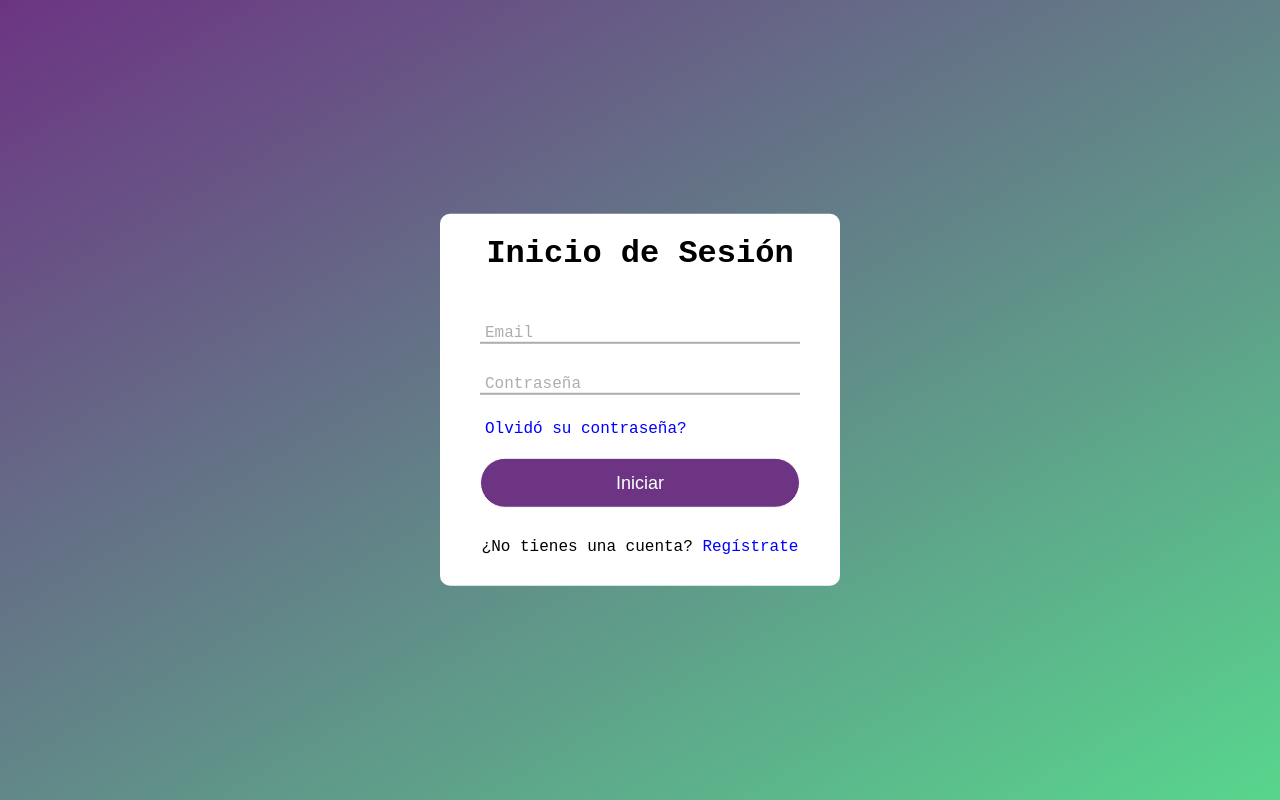
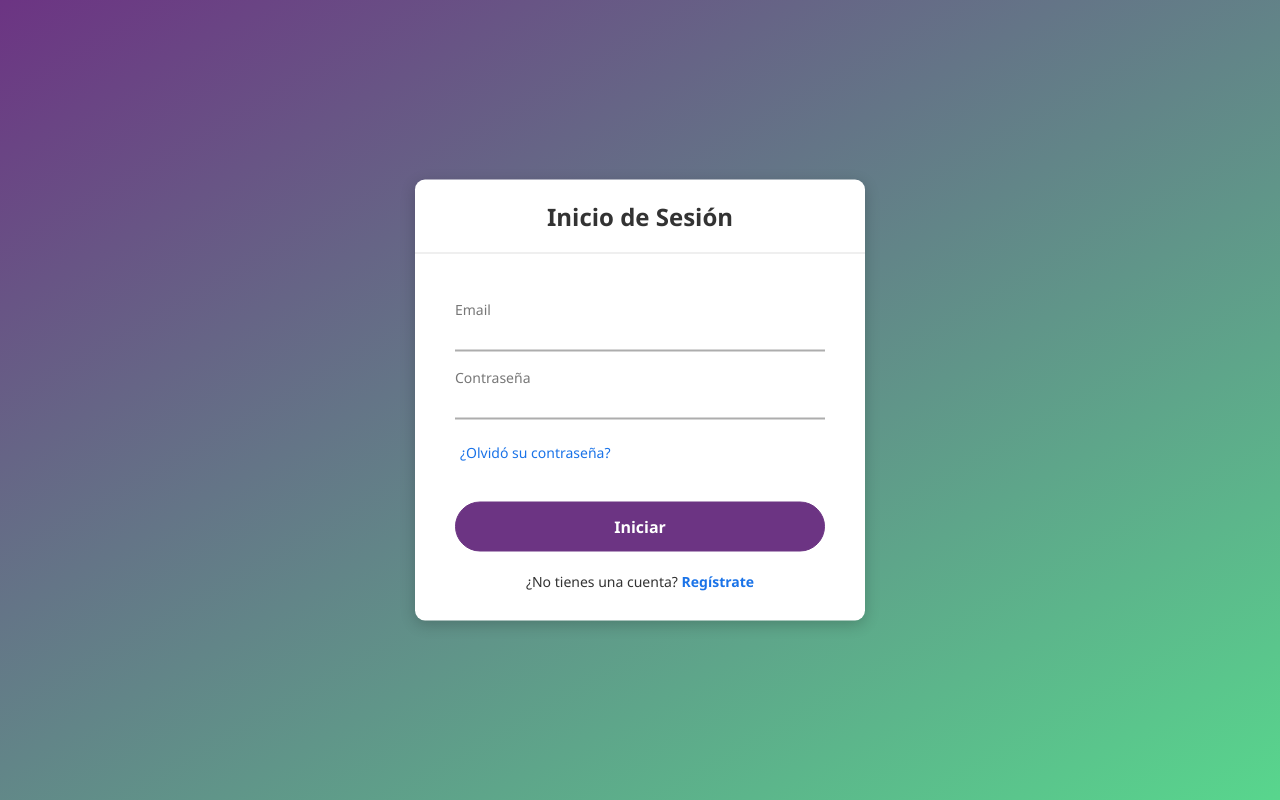
Before and after one commit to juandyx241106/EcoWacther, a Flask app: page /login in a window 1280 px wide. Run offline with Flask 3, Linux system fonts and the light colour scheme; parts of the project's set-up code (start-up, migrations or seed data) failed here and were passed over.

Commit message:
implemento restablecimiento de la contraseña de los usuarios mediante un email

```diff
--- a/EcoWatcher/routes/auth.py
+++ b/EcoWatcher/routes/auth.py
@@ -4,9 +4,12 @@ from database.crud_usuarios import (
     verificar_contraseña,
     crear_usuario_no_confirmado,
     generar_codigo_verificacion,
-    verificar_codigo_confirmacion
+    verificar_codigo_confirmacion,
+    generar_codigo_reset_contraseña,
+    verificar_codigo_reset_contraseña,
+    obtener_usuario_por_email
 )
-from utils.email import enviar_codigo_verificacion
+from utils.email import enviar_codigo_verificacion, enviar_codigo_reset_contraseña
 
 auth = Blueprint('auth', __name__)
 
@@ -108,3 +111,75 @@ def login():
 def logout():
     session.clear()
     return redirect(url_for("auth.login"))
+
+@auth.route("/olvido-contraseña", methods=["GET", "POST"])
+def olvido_contraseña():
+    """Solicitar reset de contraseña"""
+    if request.method == "POST":
+        email = request.form.get("email", "").strip()
+
+        if not email:
+            return render_template("olvido_contraseña.html", error="Email requerido")
+
+        # Verificar que el usuario existe y está confirmado
+        usuario = obtener_usuario_por_email(email)
+
+        if not usuario:
+            return render_template("olvido_contraseña.html", error="No se encontró una cuenta registrada con ese correo")
+
+        if not usuario.email_confirmado:
+            return render_template("olvido_contraseña.html", error="Email no confirmado. Completa la verificación primero.")
+
+        # Generar código de reset
+        codigo = generar_codigo_reset_contraseña(email)
+
+        if codigo:
+            # Enviar email
+            if enviar_codigo_reset_contraseña(email, codigo):
+                session["email_reset"] = email
+                return redirect(url_for("auth.reset_contraseña"))
+            else:
+                return render_template("olvido_contraseña.html", error="Error al enviar email. Intenta de nuevo.")
+        else:
+            return render_template("olvido_contraseña.html", error="Error al generar código. Intenta de nuevo.")
+
+    return render_template("olvido_contraseña.html")
+
+
+@auth.route("/reset-contraseña", methods=["GET", "POST"])
+def reset_contraseña():
+    """Resetear contraseña con código"""
+    email = session.get("email_reset")
+
+    if not email:
+        return redirect(url_for("auth.olvido_contraseña"))
+
+    if request.method == "POST":
+        codigo = request.form.get("codigo", "").strip()
+        nueva_contraseña = request.form.get("nueva_contraseña", "")
+        confirmar_contraseña = request.form.get("confirmar_contraseña", "")
+
+        if not codigo or len(codigo) != 6:
+            return render_template("reset_contraseña.html", error="Código inválido", email=email)
+
+        if not nueva_contraseña or not confirmar_contraseña:
+            return render_template("reset_contraseña.html", error="Contraseñas requeridas", email=email)
+
+        if nueva_contraseña != confirmar_contraseña:
+            return render_template("reset_contraseña.html", error="Las contraseñas no coinciden", email=email)
+
+        if len(nueva_contraseña) < 6:
+            return render_template("reset_contraseña.html", error="La contraseña debe tener al menos 6 caracteres", email=email)
+
+        # Verificar código y actualizar contraseña
+        usuario = verificar_codigo_reset_contraseña(email, codigo, nueva_contraseña)
+
+        if usuario:
+            # Limpiar sesión
+            session.pop("email_reset", None)
+            # Redirigir al login con mensaje
+            return redirect(url_for("auth.login"))
+        else:
+            return render_template("reset_contraseña.html", error="Código inválido o expirado", email=email)
+
+    return render_template("reset_contraseña.html", email=email)
--- /dev/null
+++ b/EcoWatcher/static/css/formularios.css
@@ -0,0 +1,177 @@
+/* Estilos compartidos para todos los formularios */
+
+body {
+    margin: 0;
+    padding: 0;
+    font-family: 'Segoe UI', Tahoma, Geneva, Verdana, sans-serif;
+    background: linear-gradient(150deg, #6c3483, #58D68D);
+    height: 100vh;
+}
+
+.formulario {
+    position: absolute;
+    top: 50%;
+    left: 50%;
+    transform: translate(-50%, -50%);
+    width: 450px;
+    background: white;
+    border-radius: 10px;
+    box-shadow: 0 4px 15px rgba(0, 0, 0, 0.2);
+}
+
+.formulario h1 {
+    text-align: center;
+    padding: 20px 0;
+    border-bottom: 1px solid #e0e0e0;
+    margin: 0;
+    font-size: 24px;
+    color: #333;
+}
+
+/* Mensajes de error y éxito */
+.error-message {
+    background-color: #f8d7da;
+    color: #721c24;
+    padding: 12px 15px;
+    border-radius: 5px;
+    margin: 20px 20px 0 20px;
+    border: 1px solid #f5c6cb;
+    text-align: center;
+    font-size: 14px;
+}
+
+.success-message {
+    background-color: #d4edda;
+    color: #155724;
+    padding: 12px 15px;
+    border-radius: 5px;
+    margin: 20px 20px 0 20px;
+    border: 1px solid #c3e6cb;
+    text-align: center;
+    font-size: 14px;
+}
+
+.formulario form {
+    padding: 30px 40px;
+    box-sizing: border-box;
+}
+
+/* Campos de formulario */
+.campo {
+    position: relative;
+    border-bottom: 2px solid #adadad;
+    margin: 28px 0;
+}
+
+.campo input,
+.campo select {
+    width: 100%;
+    padding: 8px 5px;
+    font-size: 16px;
+    border: none;
+    outline: none;
+    background: none;
+    font-family: 'Segoe UI', Tahoma, Geneva, Verdana, sans-serif;
+}
+
+.campo label {
+    position: absolute;
+    top: -12px;
+    left: 0;
+    font-size: 14px;
+    color: #777;
+    font-family: 'Segoe UI', Tahoma, Geneva, Verdana, sans-serif;
+}
+
+/* Botón submit */
+input[type="submit"] {
+    width: 100%;
+    height: 50px;
+    border: 1px solid #6c3483;
+    background: #6c3483;
+    border-radius: 25px;
+    font-size: 16px;
+    color: white;
+    cursor: pointer;
+    outline: none;
+    margin-top: 20px;
+    font-weight: bold;
+    transition: background 0.3s;
+    font-family: 'Segoe UI', Tahoma, Geneva, Verdana, sans-serif;
+}
+
+input[type="submit"]:hover {
+    background: #5a2d6c;
+    transition: 0.3s;
+}
+
+/* Enlace de recordar contraseña */
+.recordar {
+    margin: -5px 0 20px 5px;
+    cursor: pointer;
+    font-size: 14px;
+}
+
+.recordar a {
+    color: #1a73e8;
+    text-decoration: none;
+}
+
+.recordar a:hover {
+    text-decoration: underline;
+}
+
+/* Enlaces de registro/login */
+.registrarse,
+.iniciar-sesion {
+    text-align: center;
+    font-size: 14px;
+    color: #333;
+    margin: 20px 0 0 0;
+}
+
+.registrarse a,
+.iniciar-sesion a {
+    color: #1a73e8;
+    text-decoration: none;
+    font-weight: bold;
+}
+
+.registrarse a:hover,
+.iniciar-sesion a:hover {
+    text-decoration: underline;
+}
+
+/* Texto descriptivo */
+.formulario p {
+    color: #666;
+    font-size: 14px;
+    line-height: 1.5;
+    font-family: 'Segoe UI', Tahoma, Geneva, Verdana, sans-serif;
+}
+
+/* Términos y condiciones */
+.terminos-y-condiciones {
+    display: flex;
+    align-items: center;
+    gap: 10px;
+    font-size: 13px;
+    margin: 20px 0;
+}
+
+.terminos-y-condiciones a {
+    color: #6c3483;
+    text-decoration: none;
+}
+
+.terminos-y-condiciones a:hover {
+    text-decoration: underline;
+}
+
+/* Mensaje de error para validación */
+#error-password {
+    color: #dc3545;
+    font-size: 13px;
+    margin-top: 10px;
+    display: none; /* oculto por defecto; JS mostrará cuando haga falta */
+}
--- a/EcoWatcher/static/css/login.css
+++ b/EcoWatcher/static/css/login.css
@@ -32,118 +32,55 @@ body {
     text-align: center;
 }
 
+.success-message {
+    background-color: #d4edda;
+    color: #155724;
+    padding: 10px 15px;
+    border-radius: 5px;
+    margin-bottom: 20px;
+    border: 1px solid #c3e6cb;
+    text-align: center;
+}
+
 .formulario form {
     padding: 0 40px;
     box-sizing: border-box;
 }
 
-form .username{
+.campo {
     position: relative;
     border-bottom: 2px solid #adadad;
-    margin: 30px 0;
+    margin: 28px 0;
 }
 
-.username input {
+.campo input {
     width: 100%;
-    padding: 0 5px;
-    font-size: 40px;
+    padding: 8px 5px;
     font-size: 16px;
     border: none;
     outline: none;
     background: none;
 }
 
-.username label {
+.campo label {
     position: absolute;
-    top: 50%;
-    left: 5px;
-    color: #adadad;
-    transform: translateY(-50%);
-    font-size: 16px;
-    pointer-events: none;
-    transition: .5s;
+    top: -12px;
+    left: 0;
+    font-size: 14px;
+    color: #777;
 }
 
-.username span::before {
-    content: '';
-    position: absolute;
-    top: 40px;
-    left: 0;
-    width: 100%;
-    height: 2px;
-    background: #6c3483;
-    transition: .5s;
-}
-
-.username input:focus ~ label,
-.username input:focus ~ label {
-    top: -5px;
-    color: #6c3483;
-}
-
-.username input:focus ~ span::before,
-.username input:focus ~ span::before {
-    width: 100%;
-}
-
-
-form .contraseña{
-    position: relative;
-    border-bottom: 2px solid #adadad;
-    margin: 30px 0;
-}
-
-.contraseña input {
-    width: 100%;
-    padding: 0 5px;
-    font-size: 40px;
-    font-size: 16px;
-    border: none;
-    outline: none;
-    background: none;
-}
-
-.contraseña label {
-    position: absolute;
-    top: 50%;
-    left: 5px;
-    color: #adadad;
-    transform: translateY(-50%);
-    font-size: 16px;
-    pointer-events: none;
-    transition: .5s;
-}
-
-.contraseña span::before {
-    content: '';
-    position: absolute;
-    top: 40px;
-    left: 0;
-    width: 100%;
-    height: 2px;
-    background: #6c3483;
-    transition: .5s;
-}
-
-.contraseña input:focus ~ label,
-.contraseña input:focus ~ label {
-    top: -5px;
-    color: #6c3483;
-}
-
-.contraseña input:focus ~ span::before,
-.contraseña input:focus ~ span::before {
-    width: 100%;
-}
-
-
-.recordar{
+.recordar {
     margin: -5px 0 20px 5px;
-    color: blue;
     cursor: pointer;
 }
 
-.recordar:hover{
+.recordar a {
+    color: blue;
+    text-decoration: none;
+}
+
+.recordar a:hover {
     text-decoration: underline;
 }
 
--- a/EcoWatcher/templates/crear_cuenta.html
+++ b/EcoWatcher/templates/crear_cuenta.html
@@ -5,7 +5,7 @@
     <meta http-equiv="X-UA-Compatible" content="IE=edge">
     <meta name="viewport" content="width=device-width, initial-scale=1.0">
     <title>Crear Cuenta</title>
-    <link rel="stylesheet" href="{{ url_for('static', filename='css/crear_cuenta.css') }}">
+    <link rel="stylesheet" href="{{ url_for('static', filename='css/formularios.css') }}">
     <script src="{{ url_for('static', filename='js/crear_cuenta.js') }}"></script>
 </head>
 <body>
--- a/EcoWatcher/templates/index.html
+++ b/EcoWatcher/templates/index.html
@@ -8,8 +8,11 @@
   <link rel="stylesheet" href="{{ url_for('static', filename='css/index.css') }}">
 </head>
 <body>
+  <div class="header-controls">
+    <a href="{{ url_for('predicciones.dashboard') }}" class="dashboard-btn">← Volver al Dashboard</a>
+    <a href="{{ url_for('auth.logout') }}" class="logout-btn">Cerrar Sesión</a>
+  </div>
 
-  <a href="{{ url_for('predicciones.dashboard') }}" class="dashboard-btn">← Volver al Dashboard</a>
 <button id="btn-tabla" aria-label="Mostrar tabla de rangos">Mostrar Rangos EcoScore</button>
 
 <dialog id="modal-tabla" aria-labelledby="tabla-title">
--- a/EcoWatcher/templates/login.html
+++ b/EcoWatcher/templates/login.html
@@ -5,7 +5,7 @@
     <meta http-equiv="X-UA-Compatible" content="IE=edge">
     <meta name="viewport" content="width=device-width, initial-scale=1.0">
     <title>Iniciar Sesión</title>
-    <link rel="stylesheet" href="{{ url_for('static', filename='css/login.css') }}">
+    <link rel="stylesheet" href="{{ url_for('static', filename='css/formularios.css') }}">
 </head>
 <body>
     <div class="formulario">
@@ -13,16 +13,16 @@
         {% if error %}
             <div class="error-message">{{ error }}</div>
         {% endif %}
-        <form method="post">
-            <div class="username">
+        <form method="post" action="{{ url_for('auth.login') }}">
+            <div class="campo">
                 <input type="email" name="email" required>
                 <label>Email</label>
             </div>
-            <div class="contraseña">
+            <div class="campo">
                 <input type="password" name="contraseña" required>
                 <label>Contraseña</label>
             </div>
-            <div class="recordar">Olvidó su contraseña?</div>
+            <div class="recordar"><a href="{{ url_for('auth.olvido_contraseña') }}">¿Olvidó su contraseña?</a></div>
 
             <input type="submit" value="Iniciar">
 
```
Also changed, not shown: EcoWatcher/database/crud_usuarios.py (+93 -0 lines), EcoWatcher/static/css/index.css (+42 -0 lines), EcoWatcher/templates/olvido_contraseña.html (added, +38 -0 lines), EcoWatcher/templates/reset_contraseña.html (added, +64 -0 lines), EcoWatcher/templates/verificar_email.html (+10 -12 lines), EcoWatcher/utils/email.py (+63 -1 lines).
